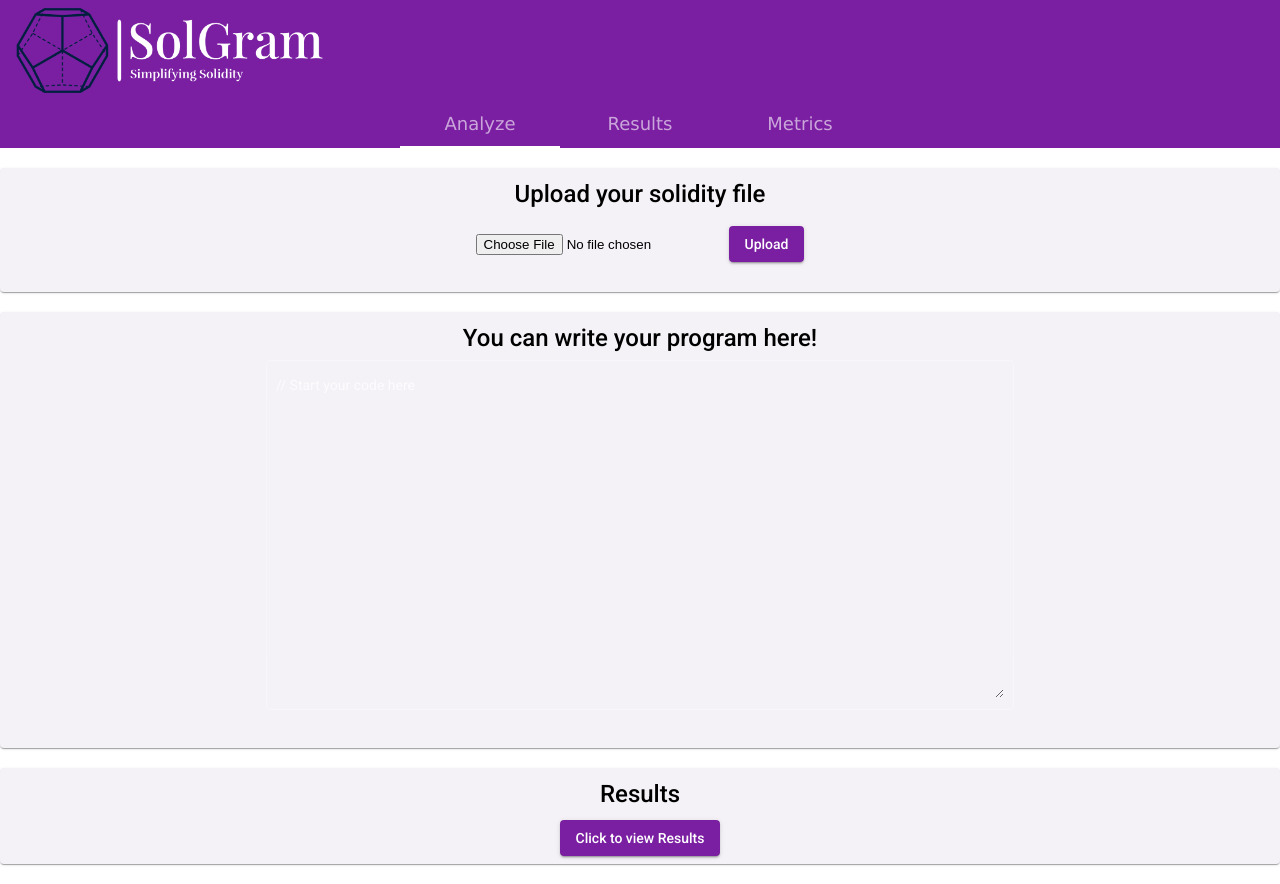
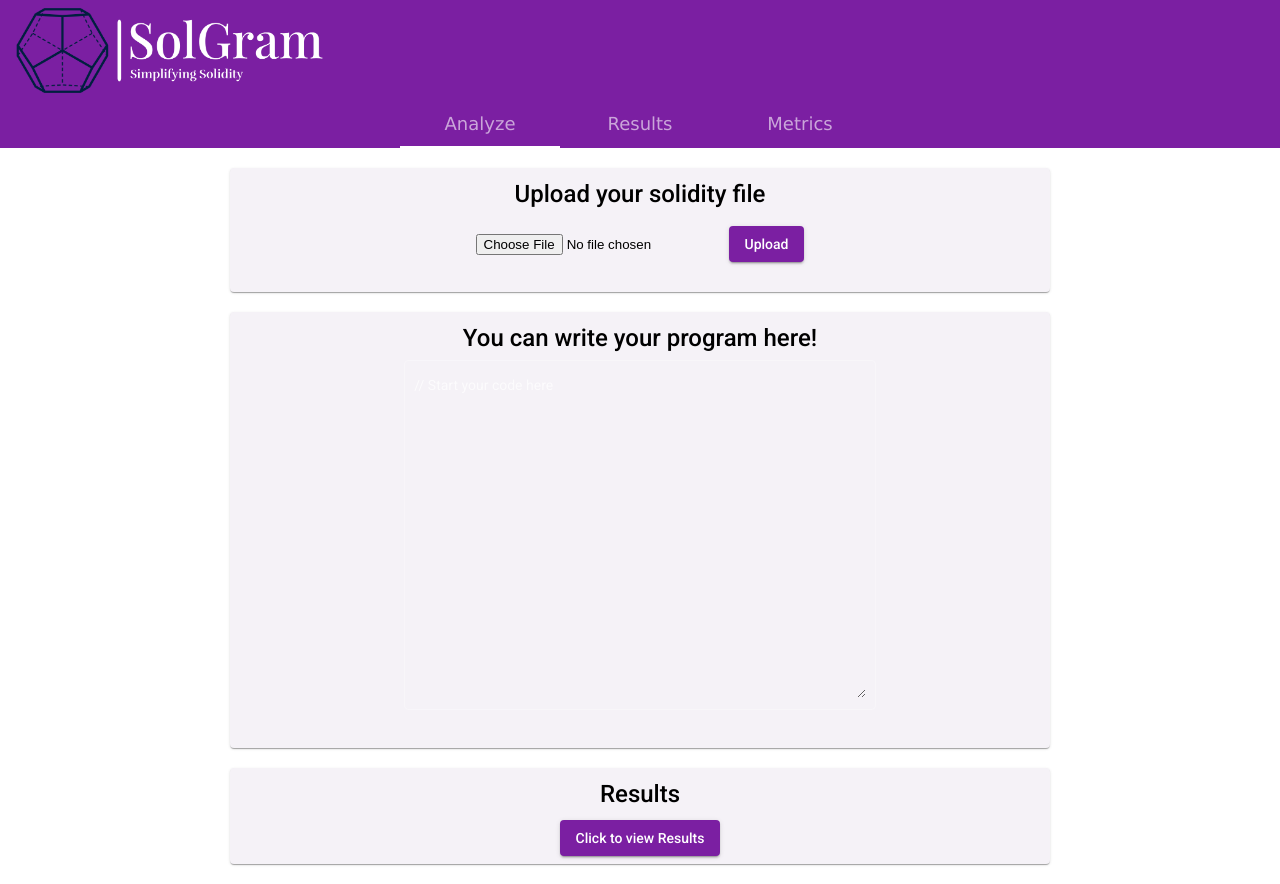
Before and after one commit to rohit-padwal/Solidity-Grammer-Fuzzer, an Angular app in the folder solgram/: page / in a window 1280 px wide. Built offline with nearby package versions, Linux system fonts and the light colour scheme.

Commit message:
"mat card css"

```diff
--- a/solgram/src/app/analyze/analyze.component.scss
+++ b/solgram/src/app/analyze/analyze.component.scss
@@ -9,6 +9,9 @@
 .mat-card{
     background-color: #f5f2f7;
     color: black;
+    margin-left: 18%;
+    margin-right: 18%;
+
 }
 
 .mat-card-title{
```
